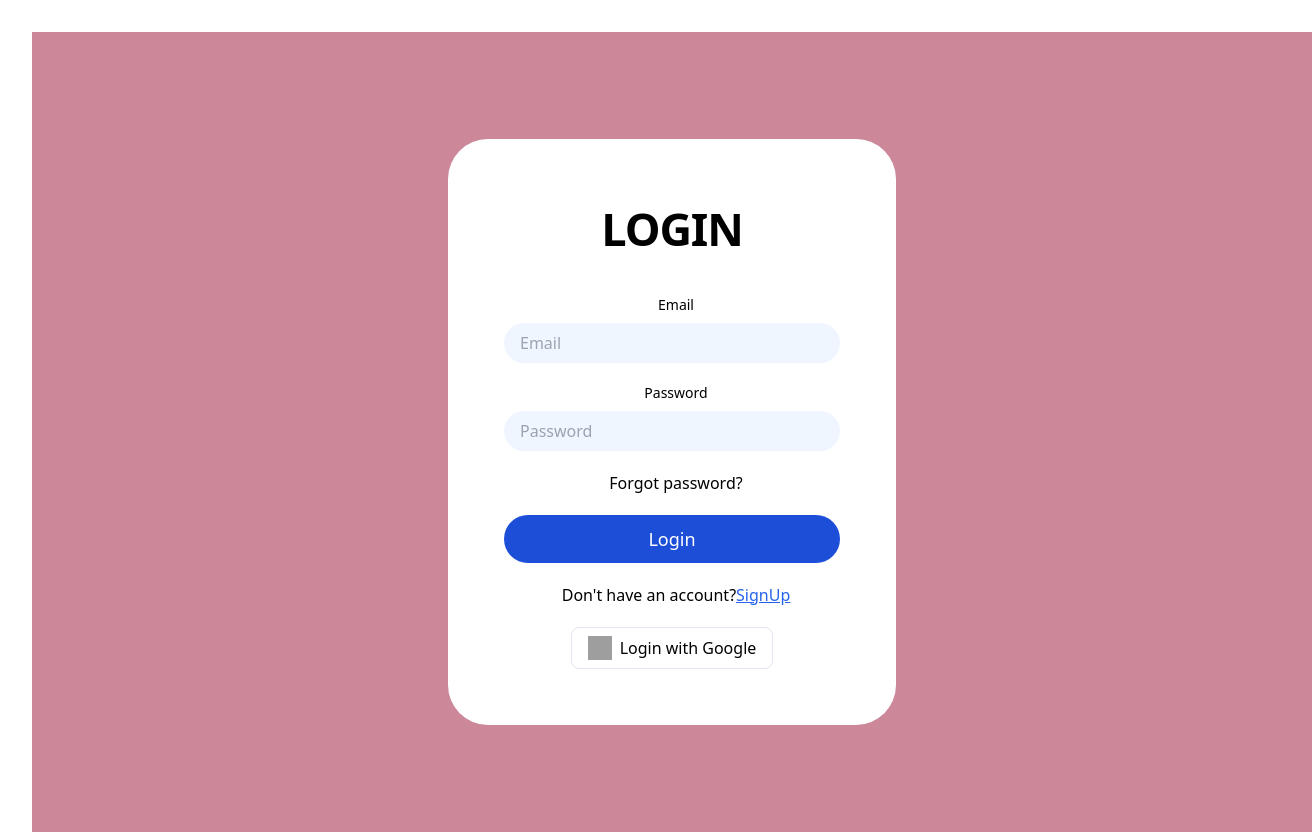
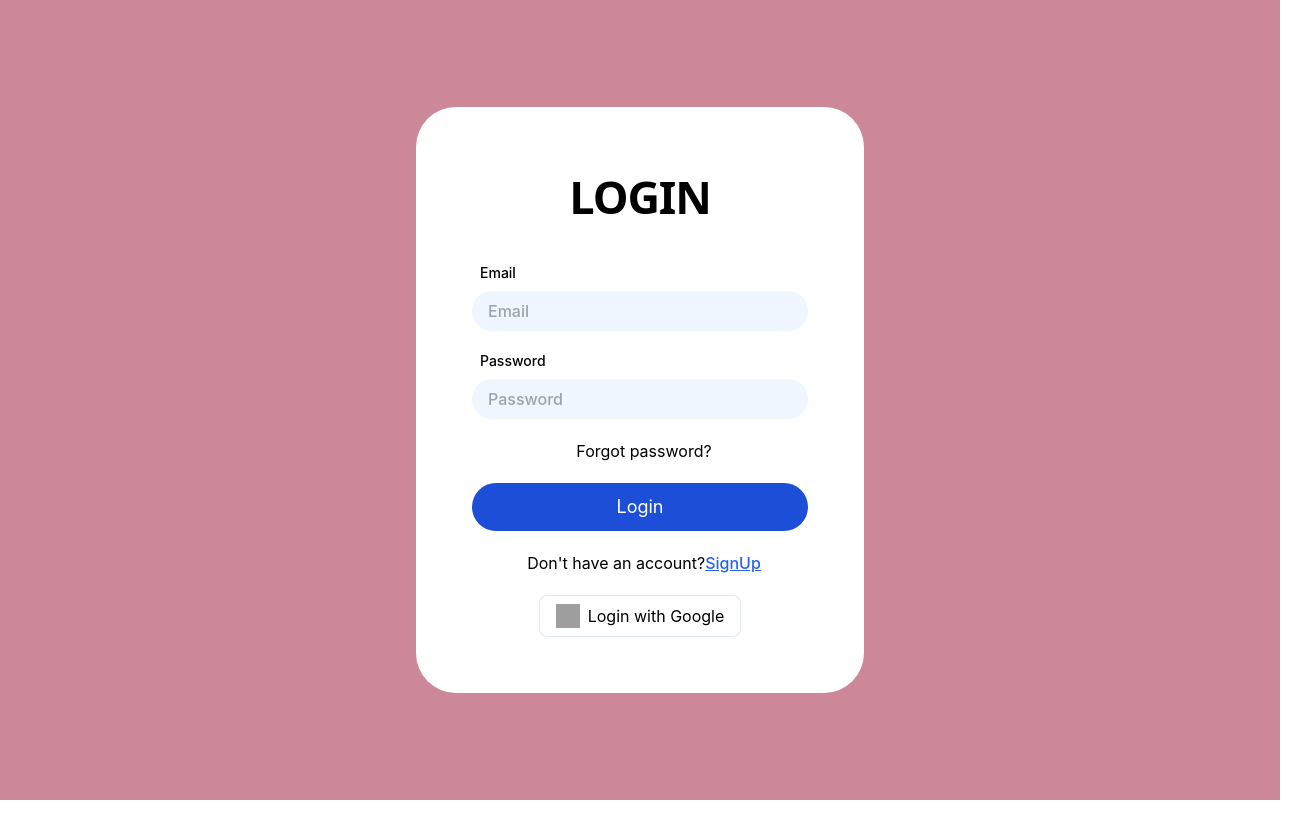
Before and after one commit to software-community/FMS, a React (Vite) app in the folder frontend/: page /login in a window 1280 px wide. Shown: the whole page, 1312 px wide, since content can reach past the window. After the commit the page ends 800 px from the top, so only its background shows below. Built offline with nearby package versions, Linux system fonts and the light colour scheme; grey boxes are pictures that could not be loaded.

Commit message:
Fix tailwind stuff

```diff
--- a/frontend/src/index.css
+++ b/frontend/src/index.css
@@ -1,20 +1,68 @@
-* {
-  margin: 0;
-  padding: 0;
-  box-sizing: border-box;
+:root {
+  font-family: Inter, system-ui, Avenir, Helvetica, Arial, sans-serif;
+  line-height: 1.5;
+  font-weight: 400;
+
+  color-scheme: light dark;
+  color: rgba(255, 255, 255, 0.87);
+  background-color: #242424;
+
+  font-synthesis: none;
+  text-rendering: optimizeLegibility;
+  -webkit-font-smoothing: antialiased;
+  -moz-osx-font-smoothing: grayscale;
 }
 
-html,
-body {
-  height: 100%;
-  width: 100%;
+a {
+  font-weight: 500;
+  color: #646cff;
+  text-decoration: inherit;
+}
+a:hover {
+  color: #535bf2;
 }
 
-#root {
-  height: 100%;
-  width: 100%;
+body {
+  margin: 0;
+  display: flex;
+  place-items: center;
+  min-width: 320px;
+  min-height: 100vh;
 }
 
-@tailwind base;
-@tailwind components;
-@tailwind utilities;
+h1 {
+  font-size: 3.2em;
+  line-height: 1.1;
+}
+
+button {
+  border-radius: 8px;
+  border: 1px solid transparent;
+  padding: 0.6em 1.2em;
+  font-size: 1em;
+  font-weight: 500;
+  font-family: inherit;
+  background-color: #1a1a1a;
+  cursor: pointer;
+  transition: border-color 0.25s;
+}
+button:hover {
+  border-color: #646cff;
+}
+button:focus,
+button:focus-visible {
+  outline: 4px auto -webkit-focus-ring-color;
+}
+
+@media (prefers-color-scheme: light) {
+  :root {
+    color: #213547;
+    background-color: #ffffff;
+  }
+  a:hover {
+    color: #747bff;
+  }
+  button {
+    background-color: #f9f9f9;
+  }
+}
--- a/frontend/src/pages/login/Login.jsx
+++ b/frontend/src/pages/login/Login.jsx
@@ -1,4 +1,5 @@
 import { useState } from "react";
+import './login.css';
 
 const Login = () => {
   const [email, setEmail] = useState("");
@@ -36,7 +37,7 @@
           LOGIN
         </h2>
         <div className="w-full">
-          <h4 className="text-sm font-medium mb-2 ml-2">Email</h4>
+          <h4 className="text-sm font-medium mb-2 ml-2 text-left">Email</h4>
           <input
             className="w-full h-10 px-4 mb-5 bg-blue-50 rounded-full font-medium"
             type="text"
@@ -44,7 +45,7 @@
             value={email}
             onChange={(e) => setEmail(e.target.value)}
           />
-          <h4 className="text-sm font-medium mb-2 ml-2">Password</h4>
+          <h4 className="text-sm font-medium mb-2 ml-2 text-left">Password</h4>
           <input
             className="w-full h-10 px-4 mb-5 bg-blue-50 rounded-full font-medium"
             type="password"
--- /dev/null
+++ b/frontend/src/pages/login/login.css
@@ -0,0 +1,23 @@
+* {
+  margin: 0;
+  padding: 0;
+  box-sizing: border-box;
+}
+
+html,
+body {
+  height: 100%;
+  width: 100%;
+}
+
+#root {
+  height: 100%;
+  width: 100%;
+  padding: 0;
+  margin: 0;
+  color: black;
+}
+
+@tailwind base;
+@tailwind components;
+@tailwind utilities;
--- a/frontend/src/pages/signup/Signup.jsx
+++ b/frontend/src/pages/signup/Signup.jsx
@@ -1,4 +1,5 @@
 import React, { useState } from "react";
+import './signup.css';
 
 const SignUp = () => {
   const [email, setEmail] = useState("");
--- /dev/null
+++ b/frontend/src/pages/signup/signup.css
@@ -0,0 +1,23 @@
+* {
+  margin: 0;
+  padding: 0;
+  box-sizing: border-box;
+}
+
+html,
+body {
+  height: 100%;
+  width: 100%;
+}
+
+#root {
+  height: 100%;
+  width: 100%;
+  padding: 0;
+  margin: 0;
+  color: black;
+}
+
+@tailwind base;
+@tailwind components;
+@tailwind utilities;
```
